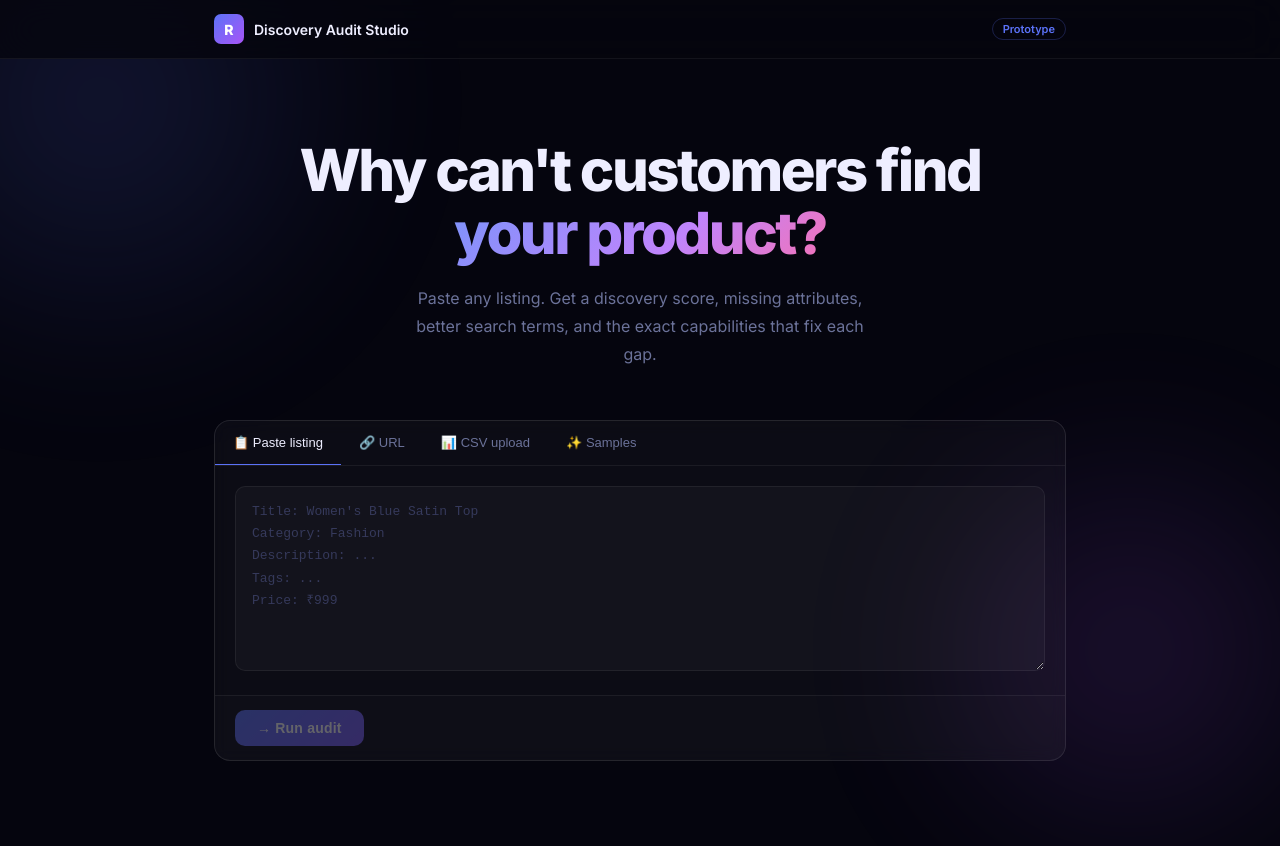
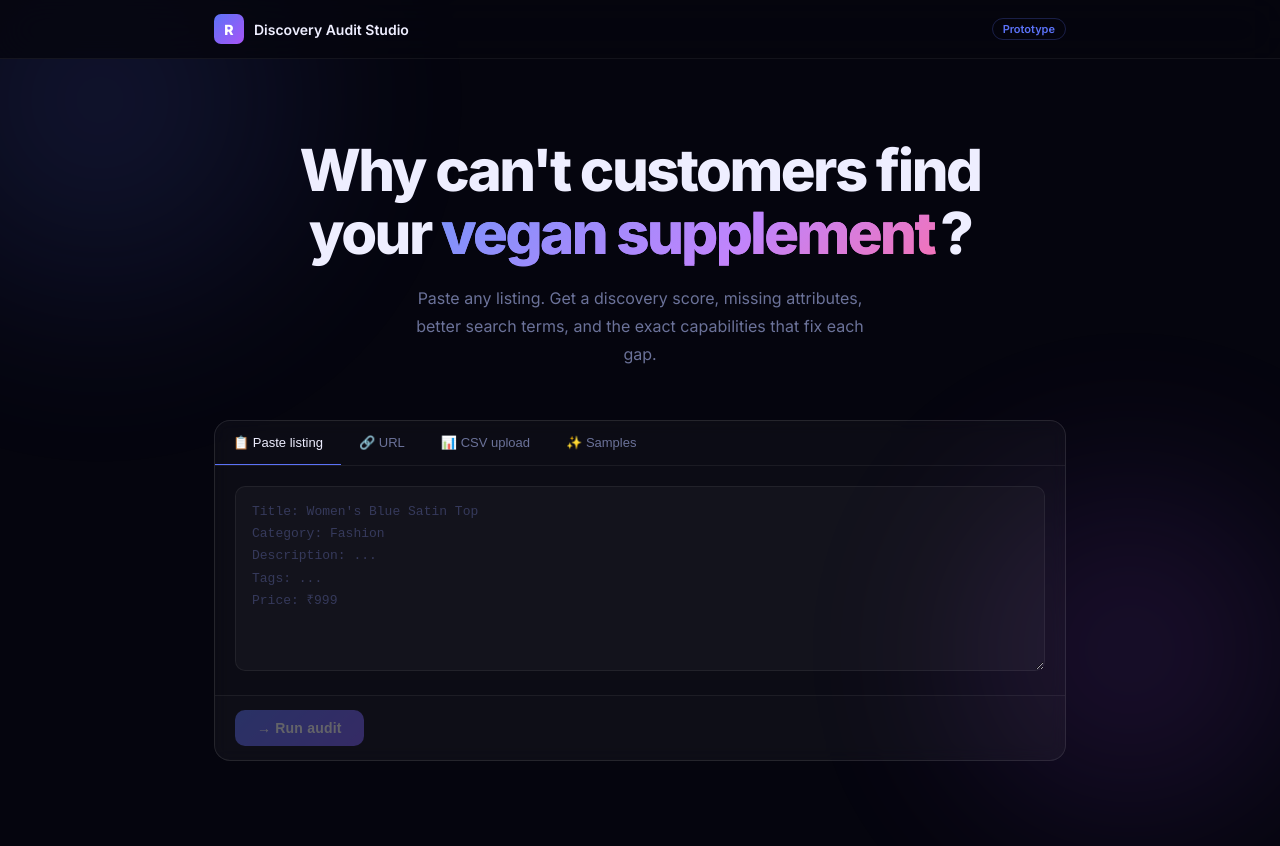
Before and after one commit to paarikasharma/rezolve-audit-tool, a React (Vite) app: page / in a window 1280 px wide. Shown: the top 846 px of the page. Built offline with nearby package versions, Linux system fonts and the light colour scheme.

Commit message:
typewriter headline on home page

```diff
--- a/src/App.jsx
+++ b/src/App.jsx
@@ -1,6 +1,7 @@
 import { useState, useEffect } from 'react'
 import './index.css'
 import Header from './components/Header'
+import Typewriter from './components/Typewriter'
 import InputPanel from './components/InputPanel'
 import { ScoreHero, DimensionList } from './components/ScoreGauge'
 import ListingImprover from './components/ListingImprover'
@@ -53,7 +54,7 @@ export default function App() {
       <main className="container">
         {mode !== 'results' && (
           <div className="hero">
-            <h1>Why can't customers find<br /><span>your product?</span></h1>
+            <h1>Why can't customers find<br />your <span><Typewriter /></span>?</h1>
             <p>Paste any listing. Get a discovery score, missing attributes, better search terms, and the exact capabilities that fix each gap.</p>
           </div>
         )}
--- /dev/null
+++ b/src/components/Typewriter.jsx
@@ -0,0 +1,49 @@
+import { useState, useEffect } from 'react'
+
+const WORDS = [
+  'blue top',
+  'vegan supplement',
+  'luxury handbag',
+  'running shoes',
+  'skincare serum',
+  'industrial filter',
+  'wireless earbuds',
+  'cotton kurta',
+]
+
+export default function Typewriter() {
+  const [index, setIndex] = useState(0)
+  const [displayed, setDisplayed] = useState('')
+  const [phase, setPhase] = useState('typing') // typing | pausing | deleting
+
+  useEffect(() => {
+    const word = WORDS[index]
+
+    if (phase === 'typing') {
+      if (displayed.length < word.length) {
+        const t = setTimeout(() => setDisplayed(word.slice(0, displayed.length + 1)), 80)
+        return () => clearTimeout(t)
+      } else {
+        const t = setTimeout(() => setPhase('deleting'), 1800)
+        return () => clearTimeout(t)
+      }
+    }
+
+    if (phase === 'deleting') {
+      if (displayed.length > 0) {
+        const t = setTimeout(() => setDisplayed(d => d.slice(0, -1)), 45)
+        return () => clearTimeout(t)
+      } else {
+        setIndex(i => (i + 1) % WORDS.length)
+        setPhase('typing')
+      }
+    }
+  }, [displayed, phase, index])
+
+  return (
+    <span className="typewriter-word">
+      {displayed}
+      <span className="typewriter-cursor" />
+    </span>
+  )
+}
--- a/src/index.css
+++ b/src/index.css
@@ -494,5 +494,22 @@ input[type="file"] { display: none; }
   display: flex; gap: 8px; align-items: flex-start;
 }
 
+/* ── Typewriter ── */
+.typewriter-word {
+  display: inline-block;
+  min-width: 2px;
+}
+.typewriter-cursor {
+  display: inline-block;
+  width: 3px;
+  height: 0.85em;
+  background: linear-gradient(135deg, #7b93fa, #c084fc);
+  border-radius: 2px;
+  margin-left: 3px;
+  vertical-align: middle;
+  animation: blink 1s step-end infinite;
+}
+@keyframes blink { 0%, 100% { opacity: 1; } 50% { opacity: 0; } }
+
 .fade-in { animation: fadeIn 0.4s ease; }
 @keyframes fadeIn { from { opacity: 0; transform: translateY(12px); } to { opacity: 1; transform: translateY(0); } }
```
